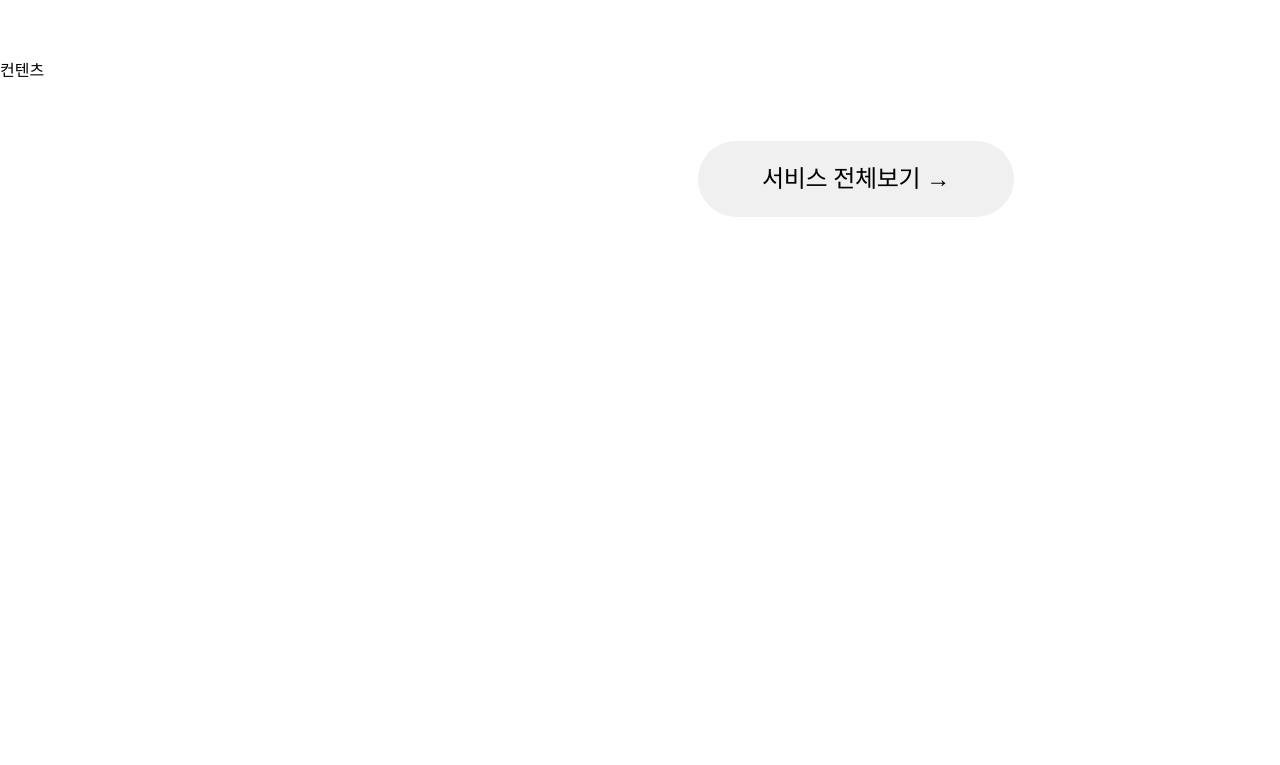
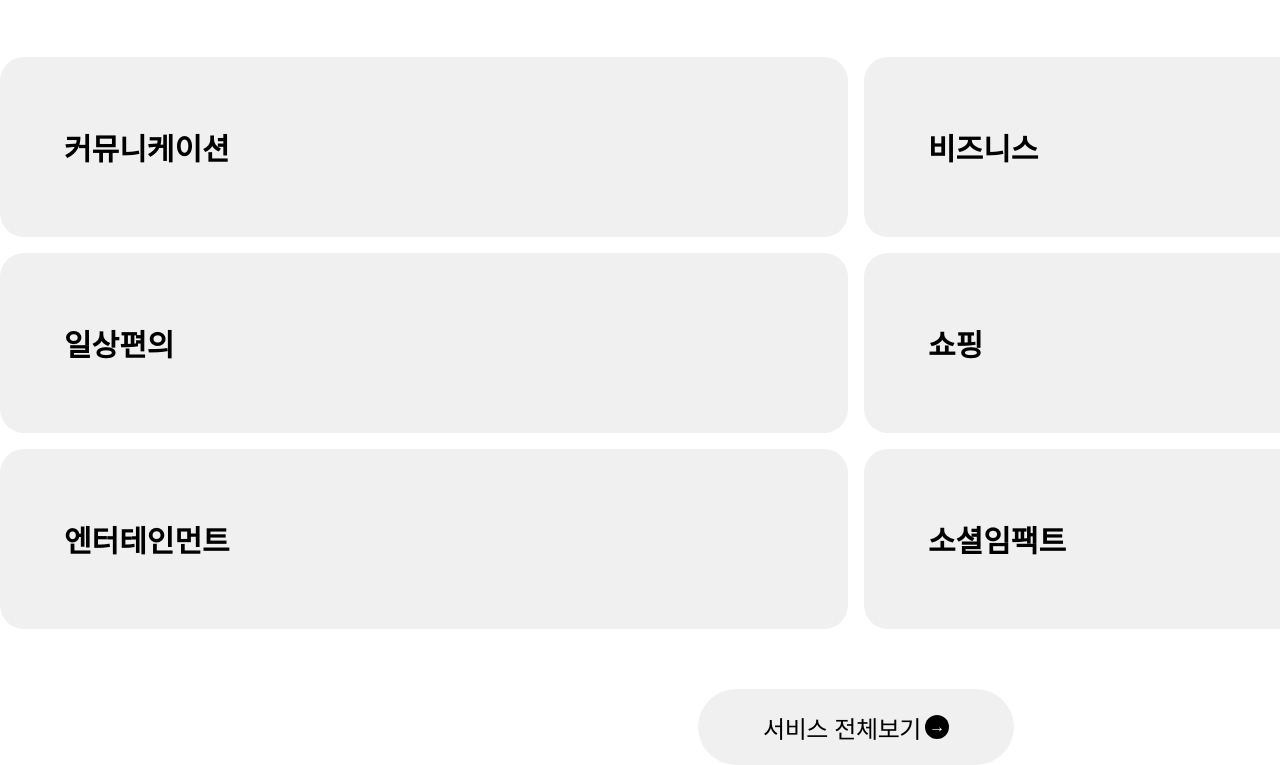
Before and after one commit to ahndb/aws_html, a plain HTML site: page css/0314/kakao/src/index.html in a window 1280 px wide. Shown: the part 81-846 px from the top of the page. Before the commit the page ends 800 px from the top, so only its background shows below. Drawn offline with Linux system fonts and the light colour scheme; a web font is replaced by a local one.

Commit message:
240314 16:50 CSS_practice_kakao

```diff
--- a/css/0314/kakao/resource/style/common.css
+++ b/css/0314/kakao/resource/style/common.css
@@ -39,6 +39,47 @@
   vertical-align: top;
 }
 
+/* Contents-box */
+.contents-box {
+  display: grid;
+  grid-template:
+    'communication business' 180px
+    'life-style shopping' 180px
+    'entertainment social' 180px
+    / 1fr 1fr;
+  gap: 16px;
+}
+
+.content-card {
+  background-color: rgba(240 ,240, 240, 1);
+  border-radius: 24px;
+  display: flex;
+  justify-content: space-between;
+  align-items: center;
+  padding: 0px 64px;
+}
+
+.content-title {
+  font-size: 30px;
+  font-weight: 700;
+}
+
+.content-icons-box {
+  display: flex;
+  gap: 12px;
+}
+
+.icon-button {
+  width: 56px;
+  height: 56px;
+  border-radius: 12px;
+}
+
+.icon-button:hover {
+  cursor: pointer;
+}
+
+/* More Box */
 .more-box {
   display: flex;
   justify-content: center;
@@ -48,9 +89,31 @@
   width: 316px;
   height: 76px;
   background-color:rgba(240, 240, 240, 1);
-  text-align: center;
-  line-height: 76px;
   font-size: 24px;
   letter-spacing: -0.4px;
   border-radius: 38px;
+  display: flex;
+  justify-content: center;
+  align-items: center;
+  gap: 4px;
 }
+
+.more-button:hover {
+  cursor: pointer;
+}
+
+.round-black {
+  background-color: rgba(0, 0, 0, 1);
+  color: white;
+  width: 24px;
+  height: 24px;
+  display: block;
+  text-align: center;
+  line-height: 24px;
+  border-radius: 12px;
+  font-size: 16px;
+}
+
+.more-button:hover .round-black {
+  background-color: rgba(0, 0, 0, 0.6);
+}
--- a/css/0314/kakao/src/index.html
+++ b/css/0314/kakao/src/index.html
@@ -16,30 +16,81 @@
 
     </div>
 
-    <div class="contents-box">컨텐츠
-      <div>
+    <div class="contents-box">
+      <div class="content-card">
+        <div class="content-title">
+          커뮤니케이션
+        </div>
+        <div class="content-icons-box">
+          <div class="icon-button kakaotalk"></div>
+          <div class="icon-button daum"></div>
+          <div class="icon-button story"></div>
+          <div class="icon-button more"></div>
+        </div>
+      </div>
 
+      <div class="content-card">
+        <div class="content-title">
+          비즈니스
+        </div>
+        <div class="content-icons-box">
+          <div class="icon-button"></div>
+          <div class="icon-button"></div>
+          <div class="icon-button"></div>
+          <div class="icon-button"></div>
+        </div>
       </div>
-      <div>
 
+      <div class="content-card">
+        <div class="content-title">
+          일상편의
+        </div>
+        <div class="content-icons-box">
+          <div class="icon-button"></div>
+          <div class="icon-button"></div>
+          <div class="icon-button"></div>
+          <div class="icon-button"></div>
+        </div>
       </div>
-      <div>
 
+      <div class="content-card">
+        <div class="content-title">
+          쇼핑
+        </div>
+        <div class="content-icons-box">
+          <div class="icon-button"></div>
+          <div class="icon-button"></div>
+          <div class="icon-button"></div>
+          <div class="icon-button"></div>
+        </div>
       </div>
-      <div>
 
+      <div class="content-card">
+        <div class="content-title">
+          엔터테인먼트
+        </div>
+        <div class="content-icons-box">
+          <div class="icon-button"></div>
+          <div class="icon-button"></div>
+          <div class="icon-button"></div>
+          <div class="icon-button"></div>
+        </div>
       </div>
-      <div>
 
-      </div>
-      <div>
-
+      <div class="content-card">
+        <div class="content-title">
+          소셜임팩트
+        </div>
+        <div class="content-icons-box">
+          <div class="icon-button"></div>
+          <div class="icon-button"></div>
+        </div>
       </div>
     </div>
 
     <div class="more-box">
       <div class="more-button">
-        서비스 전체보기 <span>→</span>
+        서비스 전체보기 <span class="round-black">→</span>
       </div>
     </div>
   </div>
```
